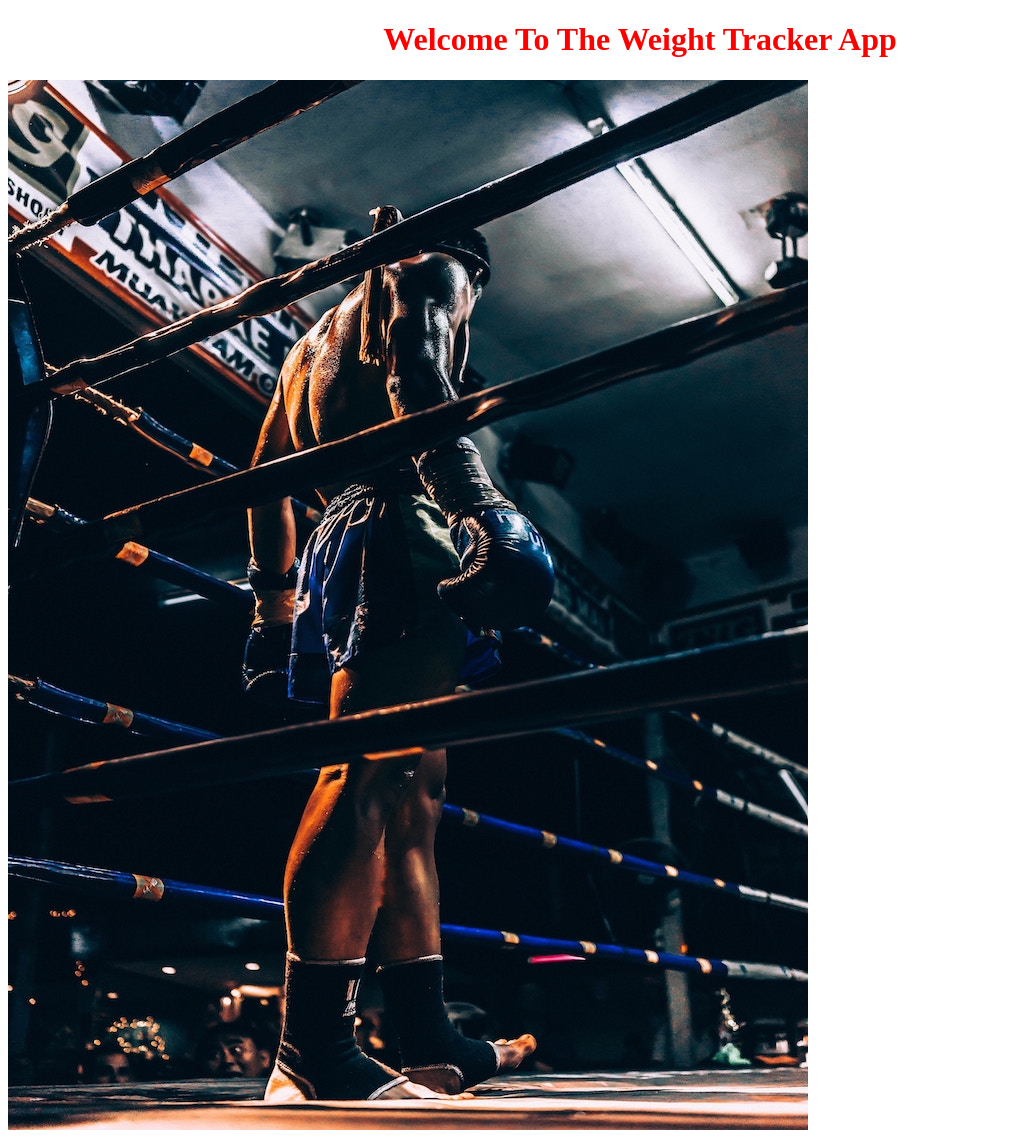
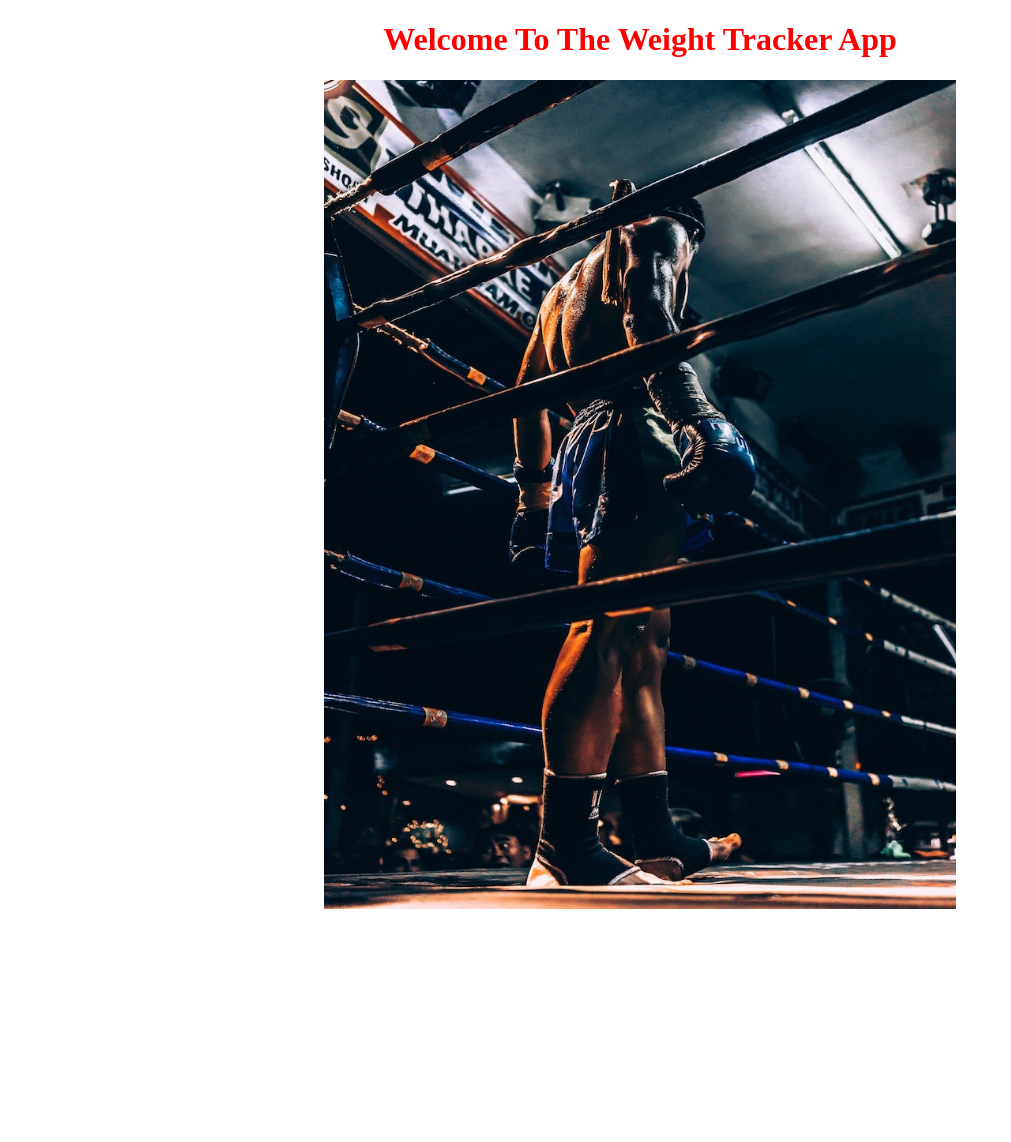
Before and after one commit to logunlaja26/weightTrackerApplication, a Django app: page / in a window 1280 px wide. Shown: the whole page, without its empty margins (0-1011 px from the left). After the commit the page ends 909 px from the top, so only its background shows below. Run offline with Django 3.2, Linux system fonts and the light colour scheme.

Commit message:
css styling

```diff
--- a/static/css/mystyle.css
+++ b/static/css/mystyle.css
@@ -6,3 +6,10 @@ h1{
 table, th, td {
   border: 1px solid black;
 }
+
+.center {
+  display: block;
+  margin-left: auto;
+  margin-right: auto;
+  width: 50%;
+}
--- a/templates/weightApp/home.html
+++ b/templates/weightApp/home.html
@@ -8,6 +8,6 @@
   </head>
   <body>
     <h1>Welcome To The Weight Tracker App</h1>
-    <img src="{%static "images/boxing.jpg"%}" alt="Ooops! image didn't load">
+    <img src="{%static "images/boxing.jpg"%}" alt="Ooops! image didn't load" class = "center">
   </body>
 </html>
```
